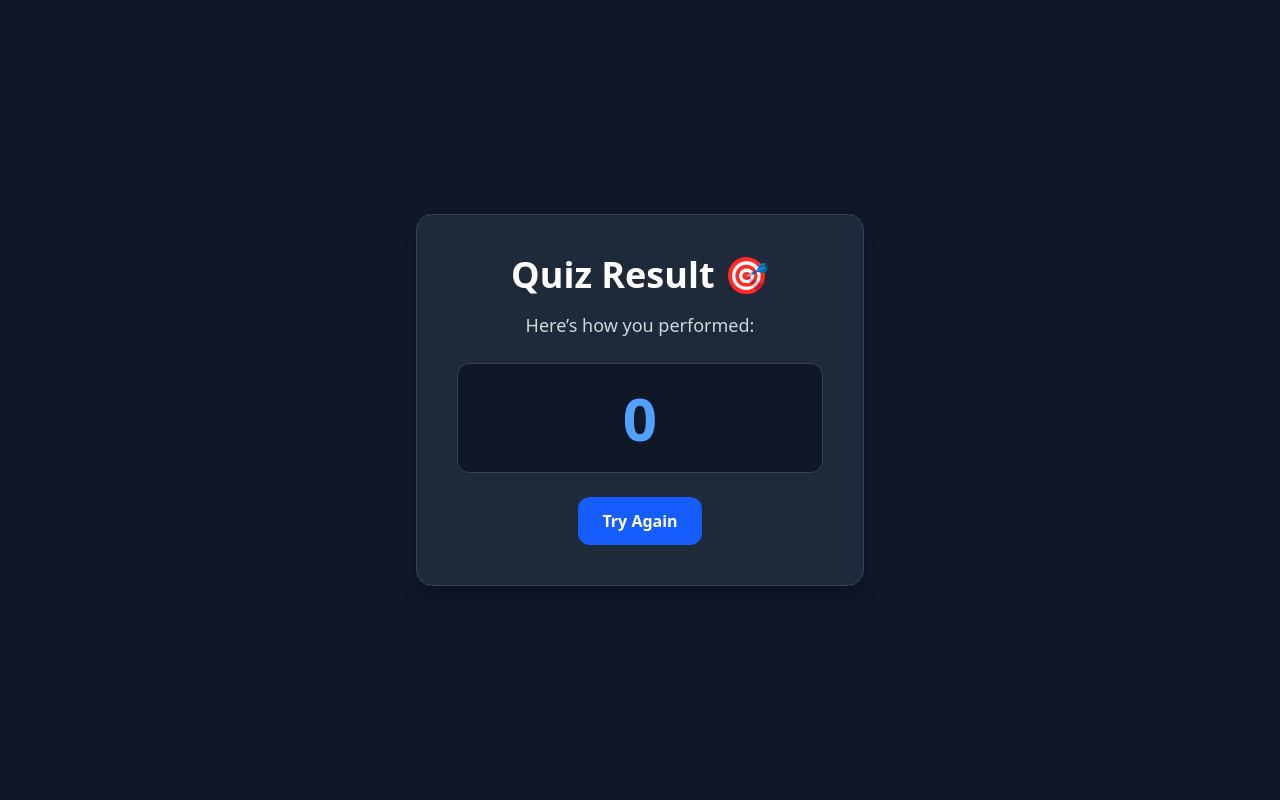
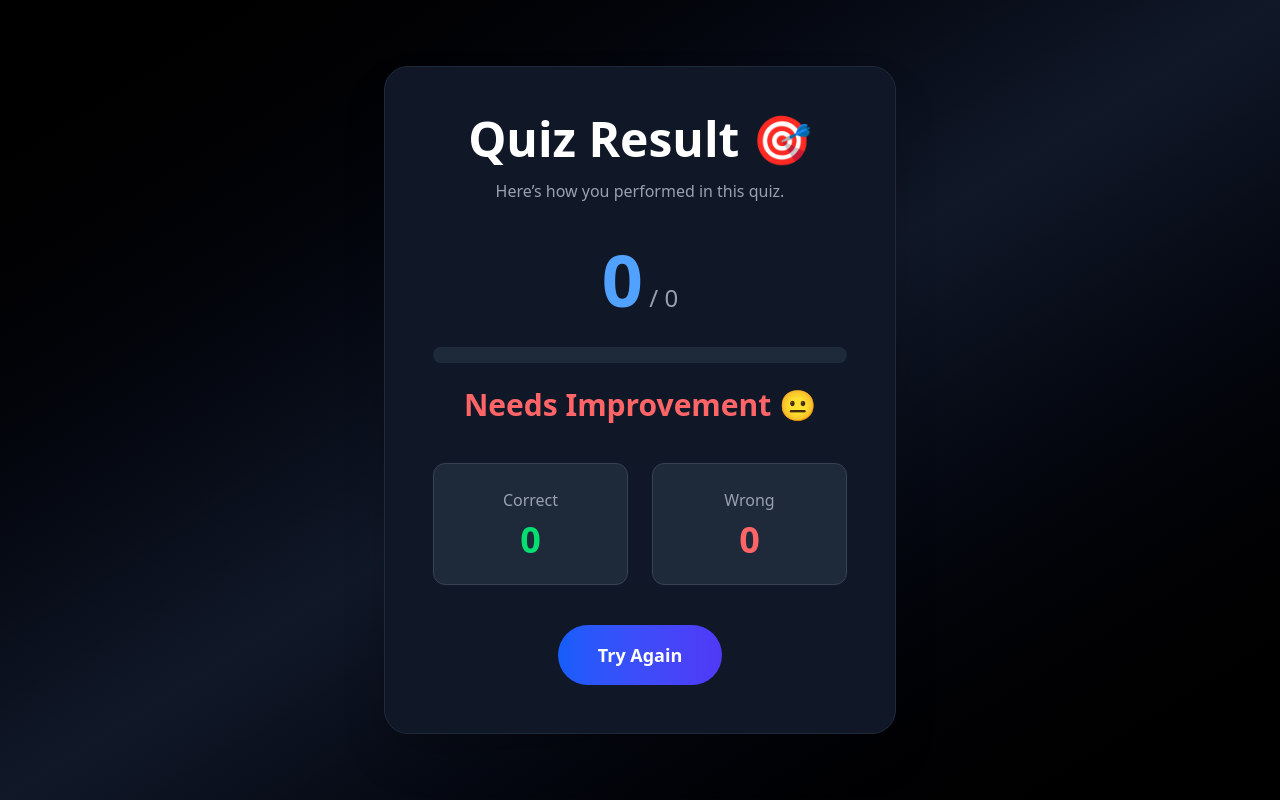
Before and after one commit to The-Vipi14/Quiz, a React (Vite) app in the folder Quiz_UI/: page /result in a window 1280 px wide. Built offline with nearby package versions, Linux system fonts and the light colour scheme.

Commit message:
Result.jsx UI updated

```diff
--- a/Quiz_UI/src/components/Result.jsx
+++ b/Quiz_UI/src/components/Result.jsx
@@ -1,29 +1,123 @@
+// import { useContext, useEffect , useState} from "react";
+// import { AnswersContext } from "../context/AnswersContext";
+
+// const Result = () => {
+//   const {
+//     score,
+//     rightAnswers,
+//     checkedAnswer,
+//     currentSubjectQusAns,
+//     setCurrentSubjectQusAns,
+//   } = useContext(AnswersContext);
+
+//   const [showUsersAnsWithRight, setShowUsersAnsWithRight] = useState([])
+
+//   useEffect(() => {
+//     console.log(rightAnswers)
+//     console.log(checkedAnswer)
+//   }, []);
+//   return (
+//     <div className="min-h-screen flex items-center justify-center bg-gray-900 px-4">
+//       <div className="bg-gray-800 rounded-2xl shadow-xl p-10 max-w-md w-full text-center border border-gray-700">
+//         <h1 className="text-4xl font-bold text-white mb-4">Quiz Result 🎯</h1>
+
+//         <p className="text-gray-300 text-lg mb-6">Here’s how you performed:</p>
+
+//         <div className="bg-gray-900 rounded-xl py-6 mb-6 border border-gray-700">
+//           <span className="text-6xl font-extrabold text-blue-400">{score}</span>
+//         </div>
+
+//         <button
+//           onClick={() => window.location.reload()}
+//           className="px-6 py-3 rounded-xl bg-blue-600 hover:bg-blue-500 transition font-semibold text-white"
+//         >
+//           Try Again
+//         </button>
+//       </div>
+//     </div>
+//   );
+// };
+
+// export default Result;
+
+
+
 import { useContext } from "react";
 import { AnswersContext } from "../context/AnswersContext";
 
 const Result = () => {
-  const { score } = useContext(AnswersContext);
+  const { score, rightAnswers, checkedAnswer } = useContext(AnswersContext);
+
+  const total = rightAnswers.length;
+  const percentage = total ? Math.round((score / total) * 100) : 0;
+
+  let performance = "Needs Improvement 😐";
+  let color = "text-red-400";
+
+  if (percentage >= 80) {
+    performance = "Excellent 🎉";
+    color = "text-green-400";
+  } else if (percentage >= 50) {
+    performance = "Good Job 👍";
+    color = "text-yellow-400";
+  }
 
   return (
-    <div className="min-h-screen flex items-center justify-center bg-gray-900 px-4">
-      <div className="bg-gray-800 rounded-2xl shadow-xl p-10 max-w-md w-full text-center border border-gray-700">
-        <h1 className="text-4xl font-bold text-white mb-4">Quiz Result 🎯</h1>
+    <div className="min-h-screen bg-gradient-to-br from-black via-gray-900 to-black flex items-center justify-center px-6">
+      <div className="bg-gray-900 border border-gray-800 rounded-3xl p-12 max-w-lg w-full text-center shadow-2xl">
 
-        <p className="text-gray-300 text-lg mb-6">Here’s how you performed:</p>
+        <h1 className="text-5xl font-extrabold text-white mb-4">
+          Quiz Result 🎯
+        </h1>
 
-        <div className="bg-gray-900 rounded-xl py-6 mb-6 border border-gray-700">
-          <span className="text-6xl font-extrabold text-blue-400">{score}</span>
+        <p className="text-gray-400 mb-10">
+          Here’s how you performed in this quiz.
+        </p>
+
+        {/* Score */}
+        <div className="mb-8">
+          <span className="text-7xl font-black text-blue-400">{score}</span>
+          <span className="text-2xl text-gray-400"> / {total}</span>
         </div>
 
-        <button
-          onClick={() => window.location.reload()}
-          className="px-6 py-3 rounded-xl bg-blue-600 hover:bg-blue-500 transition font-semibold text-white"
-        >
-          Try Again
-        </button>
+        {/* Progress bar */}
+        <div className="w-full bg-gray-800 rounded-full h-4 mb-6 overflow-hidden">
+          <div
+            className="h-full bg-gradient-to-r from-blue-500 to-cyan-400 transition-all"
+            style={{ width: `${percentage}%` }}
+          />
+        </div>
+
+        <p className={`text-3xl font-semibold mb-10 ${color}`}>
+          {performance}
+        </p>
+
+        {/* Stats */}
+        <div className="grid grid-cols-2 gap-6 mb-10 text-center">
+          <Stat label="Correct" value={score} color="text-green-400" />
+          <Stat label="Wrong" value={total - score} color="text-red-400" />
+        </div>
+
+        {/* Buttons */}
+        <div className="flex justify-center gap-6">
+          <button
+            onClick={() => window.location.reload()}
+            className="px-10 py-4 rounded-full bg-gradient-to-r from-blue-600 to-indigo-600 text-white font-semibold text-lg
+            hover:scale-105 active:scale-95 transition-all"
+          >
+            Try Again
+          </button>
+        </div>
       </div>
     </div>
   );
 };
 
+const Stat = ({ label, value, color }) => (
+  <div className="bg-gray-800 rounded-xl p-6 border border-gray-700">
+    <p className="text-gray-400 mb-2">{label}</p>
+    <p className={`text-4xl font-bold ${color}`}>{value}</p>
+  </div>
+);
+
 export default Result;
```
